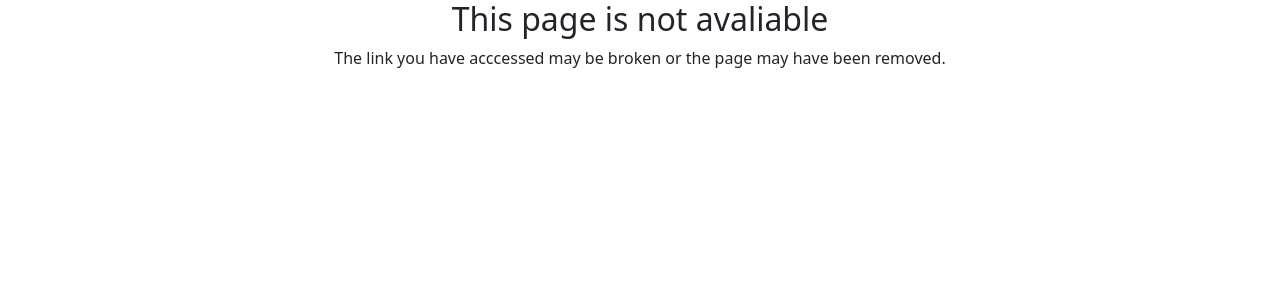
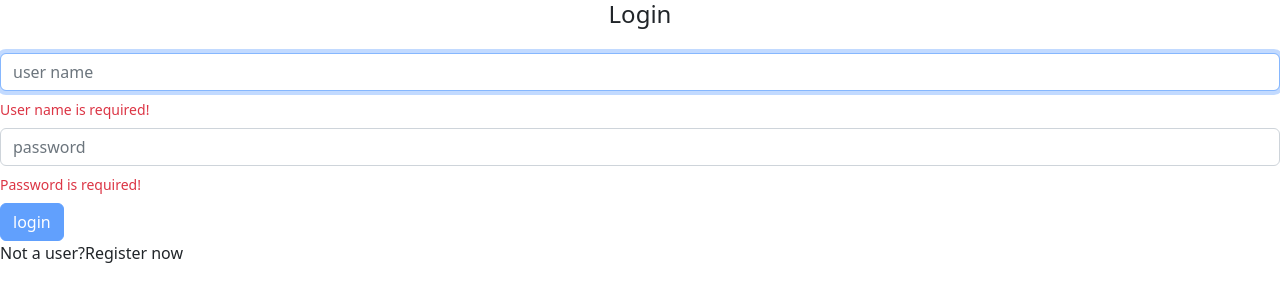
Before and after one commit to Ranayke/picapplication, an Angular app: page / in a window 1280 px wide. Shown: the top 302 px of the page. Built offline with nearby package versions, Linux system fonts and the light colour scheme.

Commit message:
Created signin component

```diff
--- a/src/app/app-routing.module.ts
+++ b/src/app/app-routing.module.ts
@@ -4,8 +4,13 @@ import { PhotoListComponent } from './photos/photo-list/photo-list.component';
 import { PhotoFormComponent } from './photos/photo-form/photo-form.component';
 import { NotFoundComponent } from './errors/not-found/not-found.component';
 import { PhotoListResolver } from './photos/photo-list/photo-list.resolver';
+import { SignInComponent } from './home/signin/signin.component';
 
 const routes: Routes = [
+  {
+    path: '',
+    component: SignInComponent
+  },
   {
     path: 'user/:userName',
     component: PhotoListComponent,
--- a/src/app/app.module.ts
+++ b/src/app/app.module.ts
@@ -5,16 +5,18 @@ import { AppComponent } from './app.component';
 
 import { PhotosModule } from './photos/photos.module';
 import { ErrorsModule } from './errors/errors.module';
+import { HomeModule } from './home/home.module';
 
 @NgModule({
   declarations: [ /* Só componente */
     AppComponent
   ],
-  imports: [
+  imports: [ //Somente módulos
     BrowserModule,
     AppRoutingModule,
     PhotosModule,
-    ErrorsModule
+    ErrorsModule,
+    HomeModule
   ],
   providers: [],
   bootstrap: [AppComponent]
--- /dev/null
+++ b/src/app/home/signin/signin.component.html
@@ -0,0 +1,38 @@
+<h4 class="text-center">Login</h4>
+
+<form [formGroup]="loginForm" class="form mt-4">
+
+    <div class="form-group">
+        <input
+            formControlName="userName"
+            class="form-control"
+            placeholder="user name"
+            autofocus>
+        <ap-vmessage
+            *ngIf="loginForm.get('userName')?.errors?.['required']"
+            text="User name is required!" >
+        </ap-vmessage>
+    </div>
+
+    <div class="form-group mt-2">
+        <input
+            formControlName="password"
+            type="password"
+            class="form-control"
+            placeholder="password">
+        <ap-vmessage
+            *ngIf="loginForm.get('password')?.errors?.['required']"
+            text="Password is required!" >
+        </ap-vmessage>
+    </div>
+
+    <button
+        [disabled]="loginForm.invalid"
+        type="submit"
+        class="btn btn-primary btn-block mt-2">
+        login
+    </button>
+
+</form>
+
+<p>Not a user?<a>Register now</a></p>
--- /dev/null
+++ b/src/app/home/signin/signin.component.ts
@@ -0,0 +1,19 @@
+import { Component, OnInit } from '@angular/core';
+import { FormBuilder, FormGroup, Validators } from '@angular/forms';
+
+@Component({
+    templateUrl: './signin.component.html'
+})
+export class SignInComponent implements OnInit {
+
+    loginForm!: FormGroup;
+
+    constructor(private formBuilder: FormBuilder) {}
+
+    ngOnInit(): void {
+        this.loginForm = this.formBuilder.group({
+            userName: ['', Validators.required],
+            password: ['', Validators.required]
+        });
+    }
+}
--- /dev/null
+++ b/src/app/shared/components/vmessage/vmessage.component.html
@@ -0,0 +1,4 @@
+<small
+    class="text-danger d-block mt-2">
+    {{ text }}
+</small>
```
Also changed, not shown: src/app/home/home.module.ts (added, +17 -0 lines), src/app/shared/components/vmessage/vmessage.component.ts (added, +10 -0 lines), src/app/shared/components/vmessage/vmessage.module.ts (added, +10 -0 lines).
